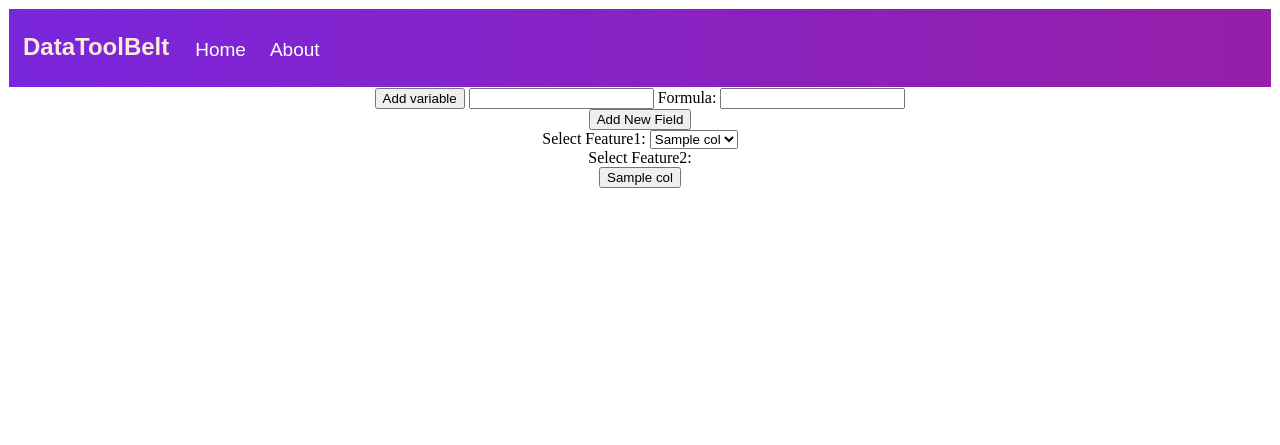
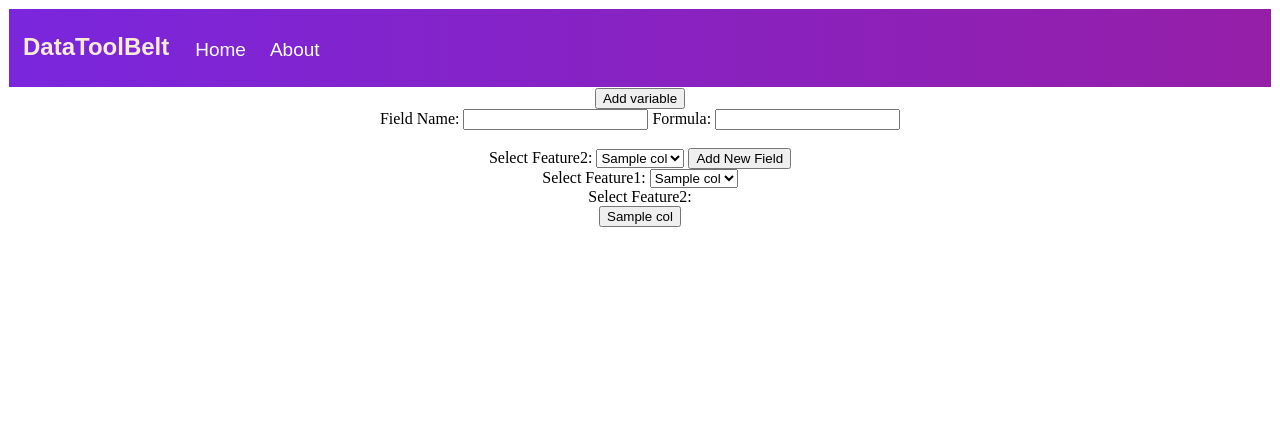
Before and after one commit to veb7vmehra/DataToolBelt, a Flask app: template templates/analysis.html in a window 1280 px wide. Shown: the top 445 px of the page. Run offline with Flask 2, Linux system fonts and the light colour scheme; the template is opened without the code that fills it: most values are stand-ins (such as "Sample title", 1, 10 or a date in 2020).

Commit message:
finished analysis.html

```diff
--- a/back.py
+++ b/back.py
@@ -178,11 +178,11 @@ def feature_pie(filename, feature1, feature2, class_size = 10):
     df = pd.read_csv(filename)
     sums = df.groupby(df[feature1])[feature2].sum()
     plt.axis('equal')
-    explode = (0.1, 0, 0, 0, 0)
-    plt.pie(sums, labels=sums.index, explode = explode, autopct='%1.1f%%', shadow=True, startangle=140)
+    plt.pie(sums, labels=sums.index, autopct='%1.1f%%', shadow=True, startangle=140)
     plt.title("Pie chart on basis of "+feature2)
     name = filename.split('.')
     plt.savefig(name[0]+".png")
+    plt.close()
 
 def feature_scatter(filename, feature1, feature2):
     df = pd.read_csv(filename)
@@ -360,9 +360,10 @@ def analyse():
     if request.method == 'GET':
         feature1 = request.args.get('feature1')
         feature2 = request.args.get('feature2')
+        if feature1 == None:
+            return render_template("analysis.html", col = col)
         feature_pie("static/"+name+".csv", feature1, feature2)
-        print("static/"+name+".png")
-        return "../static/"+name+".png"
+        return str("../static/"+name+".png")
     return render_template("analysis.html", col = col)
 
 @app.route('/anAdd', methods = ['GET', 'POST'])
@@ -375,8 +376,8 @@ def anAdd():
     for c in df.columns:
         col.append(c)
     if request.method == 'GET':
-        name = request.form['name']
-        com = request.form['formula']
+        name = request.args.get('name')
+        com = request.args.get('formula')
         new_feature(filename, com, name)
         return "../static/"+name+".png"
 
--- a/templates/analysis.html
+++ b/templates/analysis.html
@@ -26,7 +26,7 @@
         $.ajax({
             type:"GET",
             dataType: "json",
-            data:{'formula':value},
+            data:{'formula':value,'field2':$("#formula2").val()},
             url: "/anAdd",
             success: function(data){
                 buf1=data;
@@ -39,35 +39,39 @@
         if(id == $("#feature1").val()){
             return;
         }
-        $.ajax({
+        var value = $.ajax({
             type:"GET",
-            dataType: "json",
+            dataType: "text",
             data:{'feature2':$("#feature1").val(),'feature1':id},
             url: "/analyse",
             success: function(data){
-                buf1=data;
-                console.log(data);
-                $('#field_image').attr("src",data);
+                buf2=data;
+                var d = new Date()
+                $('#field_image').attr("src",data+'?'+(d));
             }
         })
     }
 </script>
 
-
 <div id="dict">
 </div>
-<input type="button" onclick="addVariable()" value="Add variable">
-<input id="name" name="name" required>
+<input type="button" onclick="addVariable()" value="Add variable"><br>
+Field Name: <input id="name" name="name" required>
 Formula: <input id="formula"><br>
+<br> Select Feature2:
+<select id="formula2" name="formula2">
+{% for c in col %}
+<option value='{{c}}'>{{c}}</option>
+{% endfor %}
+</select>
 <input type="button" onclick="makeString()" value="Add New Field">
 <br> Select Feature1:
 <select id="feature1" name="feature1">
-
 {% for c in col %}
 <option value='{{c}}'>{{c}}</option>
 {% endfor %}
+</select>
 
-</select>
 <br> Select Feature2:
 <div id="img_butt">
 {% for c in col %}
```
Also changed, not shown: static/dummy.png (added).
